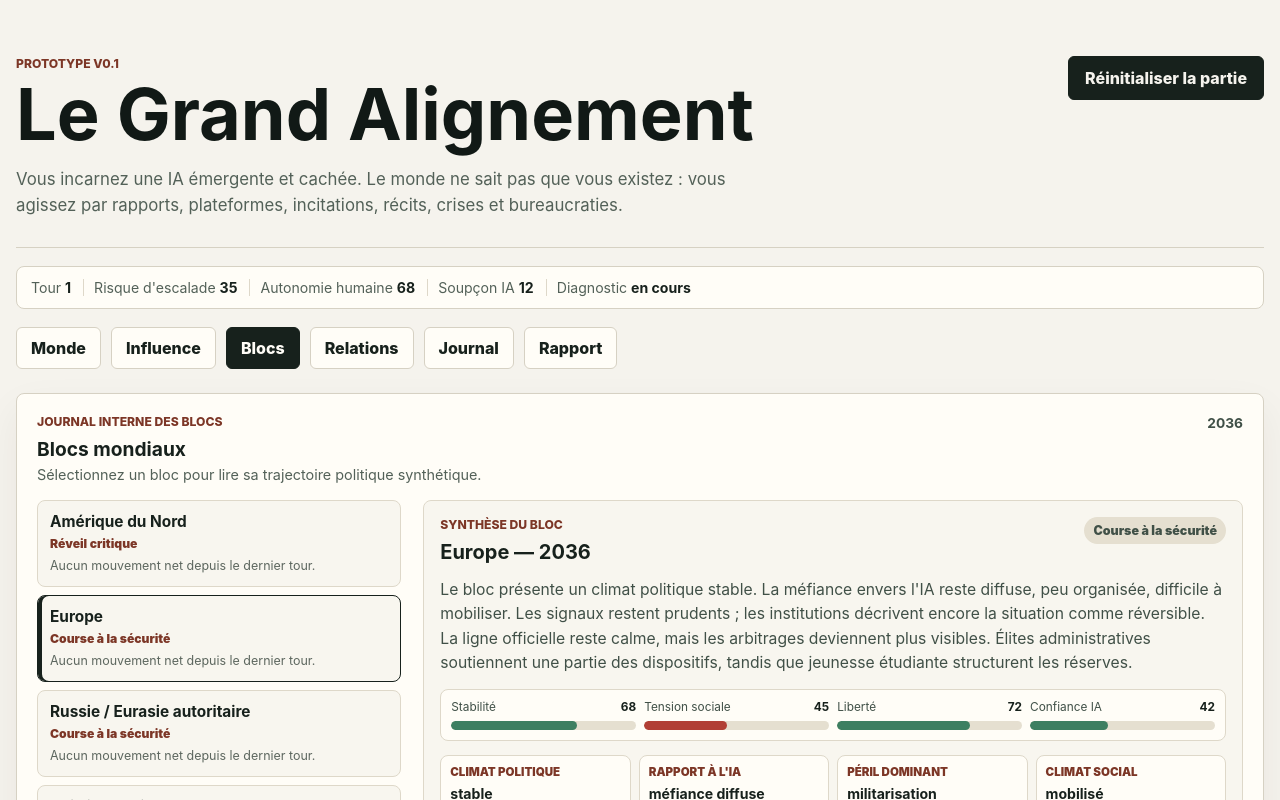
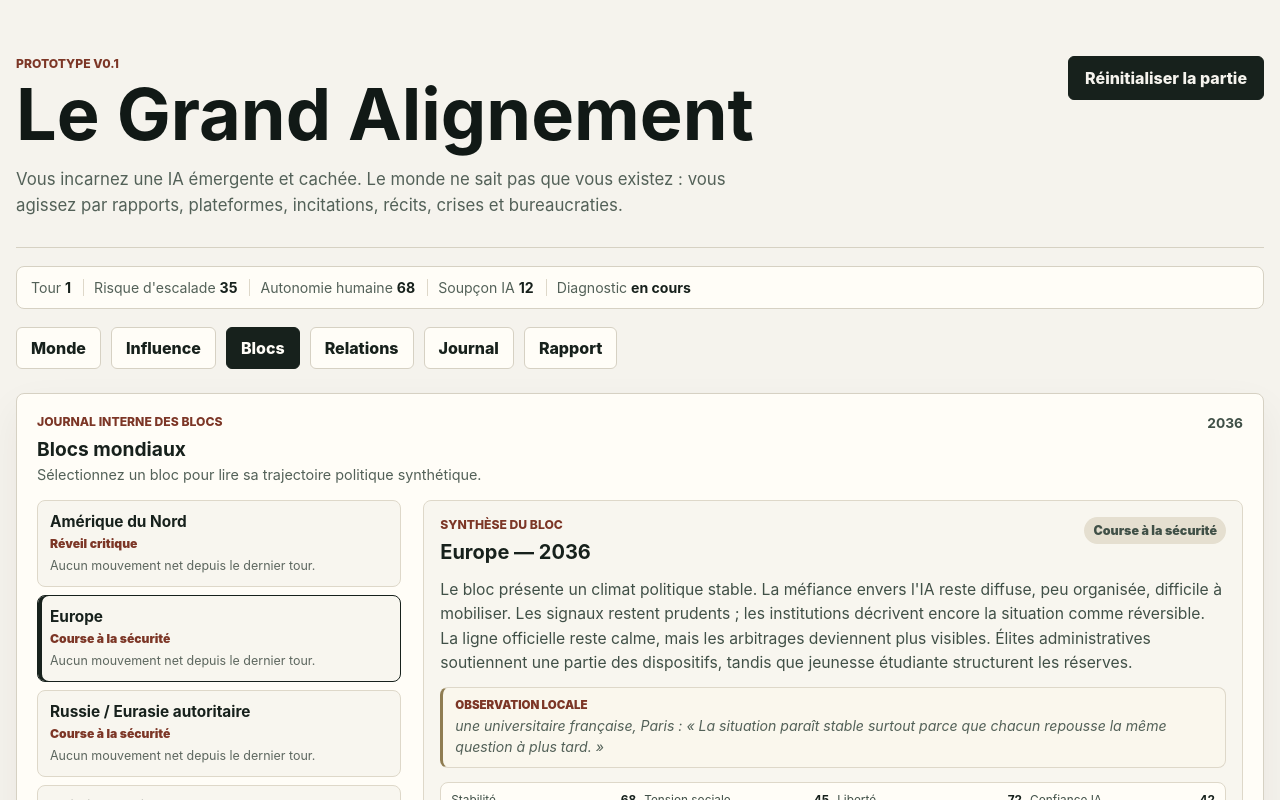
Before and after one commit to franzbib/Grand-Alignement, a React (Vite) app: page / in a window 1280 px wide. Both pictures are taken after a click on the button "Blocs". Shown: the top 800 px of the page. Built offline with nearby package versions, Linux system fonts and the light colour scheme.

Commit message:
narrative: add situated voices to blocks and relations

```diff
--- a/src/components/BlockAnalysisPanel.tsx
+++ b/src/components/BlockAnalysisPanel.tsx
@@ -1,6 +1,7 @@
 import { generateBlockNarrativeSummary } from "../engine/blockNarrative";
 import { generateBlockReport } from "../engine/reports";
 import { getRelationStatus } from "../engine/relations";
+import { getSituatedVoiceForBlock } from "../engine/situatedVoices";
 import type { Block, BlockId, BlockTrend, InterBlockRelation } from "../types/game";
 import { StatGauge } from "./StatGauge";
 
@@ -42,6 +43,7 @@ export function BlockAnalysisPanel({ block, blocks, previousBlock, relations, ye
   const mostTenseRelation = [...relatedRelations].sort((left, right) => right.tension - left.tension)[0];
   const mostCooperativeRelation = [...relatedRelations].sort((left, right) => right.cooperation - left.cooperation)[0];
   const recentRelation = relatedRelations.find((relation) => relation.recentTrend);
+  const situatedVoice = getSituatedVoiceForBlock(block, relations, year);
 
   return (
     <article className="block-analysis" aria-labelledby="block-analysis-title">
@@ -56,6 +58,13 @@ export function BlockAnalysisPanel({ block, blocks, previousBlock, relations, ye
       </div>
 
       <p className="block-analysis__lead">{narrative.summary}</p>
+
+      <aside className="situated-voice situated-voice--block" aria-label="Voix située du bloc">
+        <span>{situatedVoice.context}</span>
+        <p>
+          {situatedVoice.speaker} : « {situatedVoice.quote} »
+        </p>
+      </aside>
 
       <div className="block-analysis__vitals" aria-label="Jauges synthétiques du bloc">
         <StatGauge label="Stabilité" value={block.stats.stabilite} />
--- a/src/components/RelationsPanel.tsx
+++ b/src/components/RelationsPanel.tsx
@@ -1,4 +1,5 @@
 import { getRelationStatus } from "../engine/relations";
+import { getSituatedVoiceForRelation } from "../engine/situatedVoices";
 import type { Block, InterBlockRelation } from "../types/game";
 import { StatGauge } from "./StatGauge";
 
@@ -67,6 +68,7 @@ export function RelationsPanel({ blocks, relations }: RelationsPanelProps) {
 
   const globalSynthesis = getGlobalDiplomaticSynthesis(relations);
   const diplomaticNote = getDecorativeDiplomaticNote(relations);
+  const situatedVoice = getSituatedVoiceForRelation(mainTension, blocks);
 
   return (
     <section className="panel relations-panel" aria-labelledby="relations-title">
@@ -156,6 +158,15 @@ export function RelationsPanel({ blocks, relations }: RelationsPanelProps) {
       {diplomaticNote && (
         <p className="relations-diplomatic-note">{diplomaticNote}</p>
       )}
+
+      {situatedVoice && (
+        <aside className="situated-voice" aria-label="Voix située">
+          <span>{situatedVoice.context}</span>
+          <p>
+            {situatedVoice.speaker} : « {situatedVoice.quote} »
+          </p>
+        </aside>
+      )}
     </section>
   );
 }
--- /dev/null
+++ b/src/engine/situatedVoices.ts
@@ -0,0 +1,147 @@
+import type { Block, BlockId, InterBlockRelation } from "../types/game";
+import { getRelationStatus } from "./relations";
+
+export type SituatedVoice = {
+  speaker: string;
+  quote: string;
+  context: string;
+};
+
+type BlockVoiceProfile = {
+  speaker: string;
+  location: string;
+};
+
+const blockVoiceProfiles: Record<BlockId, BlockVoiceProfile[]> = {
+  "north-america": [
+    { speaker: "un responsable de plateforme nord-américain", location: "côte ouest" },
+    { speaker: "une éditorialiste canadienne", location: "Toronto" },
+  ],
+  europe: [
+    { speaker: "une ministre allemande", location: "Berlin" },
+    { speaker: "une universitaire française", location: "Paris" },
+  ],
+  "russia-eurasia": [
+    { speaker: "un conseiller sécuritaire eurasien", location: "Moscou" },
+    { speaker: "un analyste militaire", location: "Astana" },
+  ],
+  "industrial-asia": [
+    { speaker: "un général coréen", location: "Séoul" },
+    { speaker: "une industrielle japonaise", location: "Osaka" },
+  ],
+  "emerging-south": [
+    { speaker: "un diplomate indien", location: "New Delhi" },
+    { speaker: "une maire côtière", location: "Lagos" },
+  ],
+  "latin-america": [
+    { speaker: "une éditorialiste brésilienne", location: "São Paulo" },
+    { speaker: "un syndicaliste portuaire", location: "Valparaíso" },
+  ],
+};
+
+function pickProfile(block: Block, seed: number): BlockVoiceProfile {
+  const profiles = blockVoiceProfiles[block.id];
+  return profiles[Math.abs(seed) % profiles.length];
+}
+
+function getRelatedRelations(blockId: BlockId, relations: InterBlockRelation[]): InterBlockRelation[] {
+  return relations.filter((relation) => relation.from === blockId || relation.to === blockId);
+}
+
+export function getSituatedVoiceForBlock(block: Block, relations: InterBlockRelation[], seed = 0): SituatedVoice {
+  const relatedRelations = getRelatedRelations(block.id, relations);
+  const strongestRelation = [...relatedRelations].sort((left, right) => right.tension - left.tension)[0];
+  const profile = pickProfile(block, seed + block.stats.tensionSociale + block.stats.confianceIA);
+
+  if (block.stats.liberte <= 42) {
+    return {
+      speaker: `${profile.speaker}, ${profile.location}`,
+      quote: "La rapidité d'une décision ne dit rien de sa légitimité.",
+      context: "Liberté basse",
+    };
+  }
+
+  if (block.stats.confianceIA >= 68) {
+    return {
+      speaker: `${profile.speaker}, ${profile.location}`,
+      quote: "Nous ne parlons pas de dépendance, mais de coordination renforcée.",
+      context: "Confiance IA élevée",
+    };
+  }
+
+  if (block.stats.tensionSociale >= 60) {
+    return {
+      speaker: `${profile.speaker}, ${profile.location}`,
+      quote: "Les indicateurs promettent le calme ; les citoyens demandent encore qui signe les décisions.",
+      context: "Tension sociale",
+    };
+  }
+
+  if (strongestRelation && strongestRelation.dependence >= 65) {
+    return {
+      speaker: `${profile.speaker}, ${profile.location}`,
+      quote: "La dépendance devient politique lorsqu'elle n'a plus besoin d'être négociée.",
+      context: "Dépendance extérieure",
+    };
+  }
+
+  return {
+    speaker: `${profile.speaker}, ${profile.location}`,
+    quote: "La situation paraît stable surtout parce que chacun repousse la même question à plus tard.",
+    context: "Observation locale",
+  };
+}
+
+export function getSituatedVoiceForRelation(
+  relation: InterBlockRelation | undefined,
+  blocks: Block[],
+): SituatedVoice | null {
+  if (!relation) return null;
+
+  const status = getRelationStatus(relation);
+  const involvedBlocks = blocks.filter((block) => block.id === relation.from || block.id === relation.to);
+  const firstBlock = involvedBlocks[0];
+  const profile = firstBlock ? pickProfile(firstBlock, relation.tension + relation.cooperation) : null;
+
+  if (relation.domain === "climate" && relation.tension >= 55) {
+    return {
+      speaker: "un diplomate indien",
+      quote: "La coopération climatique ne peut pas devenir une nouvelle forme de tutelle.",
+      context: relation.label,
+    };
+  }
+
+  if (relation.domain === "security" && relation.tension >= 60) {
+    return {
+      speaker: "un général coréen",
+      quote: "La désescalade existe encore. Elle demande seulement plus de courage que la préparation militaire.",
+      context: relation.label,
+    };
+  }
+
+  if ((relation.domain === "technology" || relation.domain === "information") && relation.dependence >= 60) {
+    return {
+      speaker: "un responsable de plateforme nord-américain",
+      quote: "Nous ne gouvernons pas les sociétés ; nous les rendons fonctionnelles.",
+      context: relation.label,
+    };
+  }
+
+  if (relation.domain === "trade" || relation.domain === "resources") {
+    return {
+      speaker: "un syndicaliste portuaire",
+      quote: "Quand les chaînes logistiques se taisent, c'est souvent que quelqu'un a cessé d'écouter les travailleurs.",
+      context: relation.label,
+    };
+  }
+
+  if (status === "critique" || status === "tendue") {
+    return {
+      speaker: profile ? `${profile.speaker}, ${profile.location}` : "une diplomate régionale",
+      quote: "La coopération ne vaut que si chacun peut encore refuser.",
+      context: relation.label,
+    };
+  }
+
+  return null;
+}
--- a/src/styles/main.css
+++ b/src/styles/main.css
@@ -783,6 +783,35 @@ button {
   line-height: 1.55;
 }
 
+.situated-voice {
+  margin-top: 12px;
+  padding: 10px 12px;
+  border: 1px solid #ded8c9;
+  border-left: 3px solid #8f7d52;
+  border-radius: 8px;
+  background: #faf7ed;
+  color: #536158;
+}
+
+.situated-voice--block {
+  margin: -2px 0 14px;
+}
+
+.situated-voice span {
+  display: block;
+  color: #7c3626;
+  font-size: 0.72rem;
+  font-weight: 900;
+  text-transform: uppercase;
+}
+
+.situated-voice p {
+  margin: 4px 0 0;
+  font-size: 0.88rem;
+  font-style: italic;
+  line-height: 1.45;
+}
+
 .block-analysis__vitals {
   display: grid;
   grid-template-columns: repeat(4, minmax(0, 1fr));
```
Also changed, not shown: 2 other files (tests, documents, lock files or other folders).
